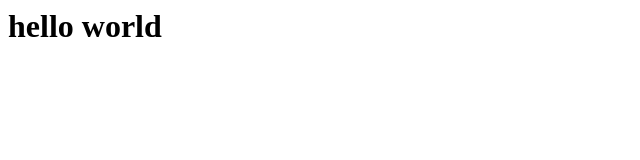
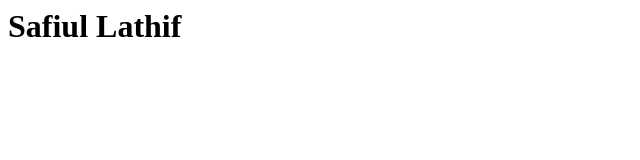
Before and after one commit to Safiul-Lathif/table_js, a plain HTML site: page index.html in a window 1280 px wide. Shown: the whole page, without its empty margins (0-640 px from the left). Drawn offline with Linux system fonts and the light colour scheme.

Commit message:
changed user name

```diff
--- a/index.html
+++ b/index.html
@@ -6,7 +6,7 @@
 
 <body>
 
-    <h1>hello world</h1>
+    <h1>Safiul Lathif</h1>
 </body>
 
 </html>
--- /dev/null
+++ b/safi.js
@@ -0,0 +1 @@
+console.log("safi");
```
